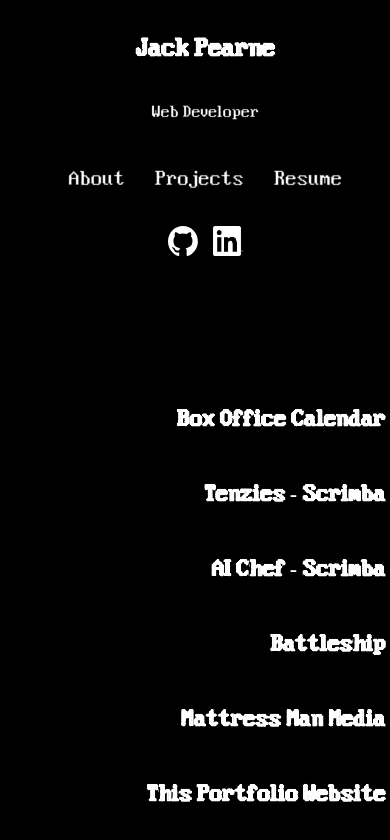
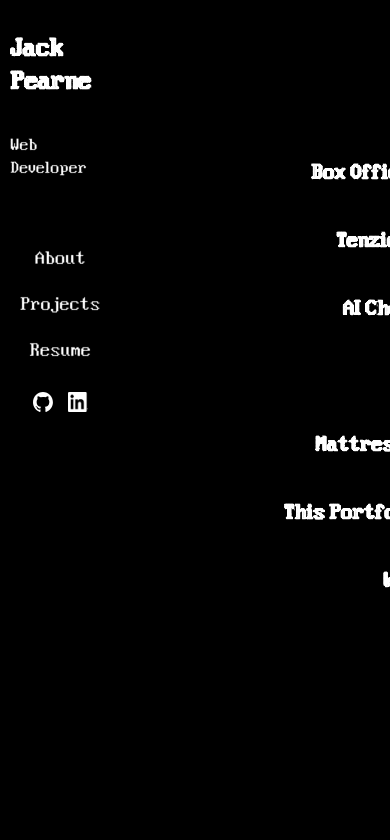
Before and after one commit to jackp50/jackp50.github.io, a React (Vite) app: page / in a window 390 px wide. Both pictures are taken after a click on the button "Projects". Shown: the top 840 px of the page. Built offline with nearby package versions, Linux system fonts and the light colour scheme.

Commit message:
screen flexing added

```diff
--- a/src/index.css
+++ b/src/index.css
@@ -5,8 +5,8 @@
 
 /* General styles */
 * {
-  user-select: none; /* Prevents text from being highlighted */
-  cursor: default; /* Keeps the default cursor */
+  user-select: none;
+  cursor: default;
 }
 
 html, body {
@@ -44,7 +44,7 @@ html, body {
   justify-content: center;
   align-items: center;
   margin-top: 40%;
-  opacity: 0; /* Start hidden */
+  opacity: 0;
   animation: fadeInMenuItems 1.5s ease-in-out forwards;
 }
 
@@ -70,7 +70,7 @@ html, body {
 }
 
 .menu h2, p {
-  opacity: 0; /* Start hidden */
+  opacity: 0;
   animation: fadeInMenuItems 1.5s ease-in-out forwards;
 }
 
@@ -84,7 +84,7 @@ html, body {
   justify-content: center;
   align-items: center;
   height: 100vh;
-  width: 100%;
+  width: calc(100% - 200px);
 }
 
 /* Inner content */
@@ -97,7 +97,6 @@ html, body {
   overflow-y: scroll;
   scrollbar-width: none;
 }
-
 
 /* Project List */
 .project-list {
@@ -154,8 +153,8 @@ html, body {
   left: 0;
   width: 100%;
   height: 100vh;
-  background-color: #e5e6e6; /* Softer white */
-  color: black; /* Adjust text color */
+  background-color: #e5e6e6;
+  color: black;
   display: flex;
   justify-content: center;
   align-items: center;
@@ -194,61 +193,71 @@ html, body {
   animation: fadeInMenuItems 1.5s ease-in-out forwards;
 }
 
-/* Mobile Styles */
-@media (max-width: 768px) {
+/* Responsive adjustments */
+@media screen and (max-width: 768px) {
+  .menu {
+    width: 150px;
+    padding: 15px;
+  }
 
-  html, body {
+  .content {
+    margin-left: 150px;
     overflow-y: auto;
+    width: calc(100% - 150px);
+    padding: 15px;
+  }
+
+  .inner-content {
+    overflow-y: auto;
+    position: relative;
+    width: 90vw;
+    height: 80vh;
+    max-height: 80vh;
+  }
+
+  .project-list {
+  position: relative;
+  max-height: 100%;
+  overflow-y: auto; /* Ensures project list stays within bounds */
+}
+
+  .projects h3 {
+    font-size: 24px;
   }
 
   .social-links img {
-  width: 30px;
-  height: 30px;
+    width: 25px;
+    height: 25px;
+  }
 }
 
-  .container {
-    display: flex;
-    flex-direction: column; /* Stack items for mobile */
-  }
-
+@media screen and (max-width: 480px) {
   .menu {
-    position: relative; /* Allow menu to adjust */
-    width: 100%;
-    height: auto;
+    width: 100px;
     padding: 10px;
-    text-align: center;
-  }
-
-  .project-list {
-    width: 100%;
-    margin-top: 10px; /* Push it below the menu */
-  }
-
-  .menu-items {
-    margin-top: 10px;
-    flex-direction: row; /* Horizontal on mobile */
-    justify-content: space-around;
   }
 
   .content {
-    margin-left: 0; /* Remove fixed width */
-    padding: 15px;
-    width: 100%;
+    margin-left: 100px;
+    overflow-y: auto;
+    width: calc(100% - 100px);
+    padding: 10px;
+    flex-direction: column;
+    align-items: flex-start;
   }
 
   .inner-content {
-  width: 90vw;
-  min-height: 80vh;
-  max-height: 100vh;
-  overflow-y: auto;
-}
-
-  .menu button {
-    font-size: 20px;
-    padding: 15px;
+    max-height: 70vh;
+    overflow-y: auto;
+    width: 95vw;
   }
 
   .projects h3 {
-    font-size: 22px;
+    font-size: 20px;
+  }
+
+  .social-links img {
+    width: 20px;
+    height: 20px;
   }
 }
```
Also changed, not shown: 1 other file (tests, documents, lock files or other folders).
